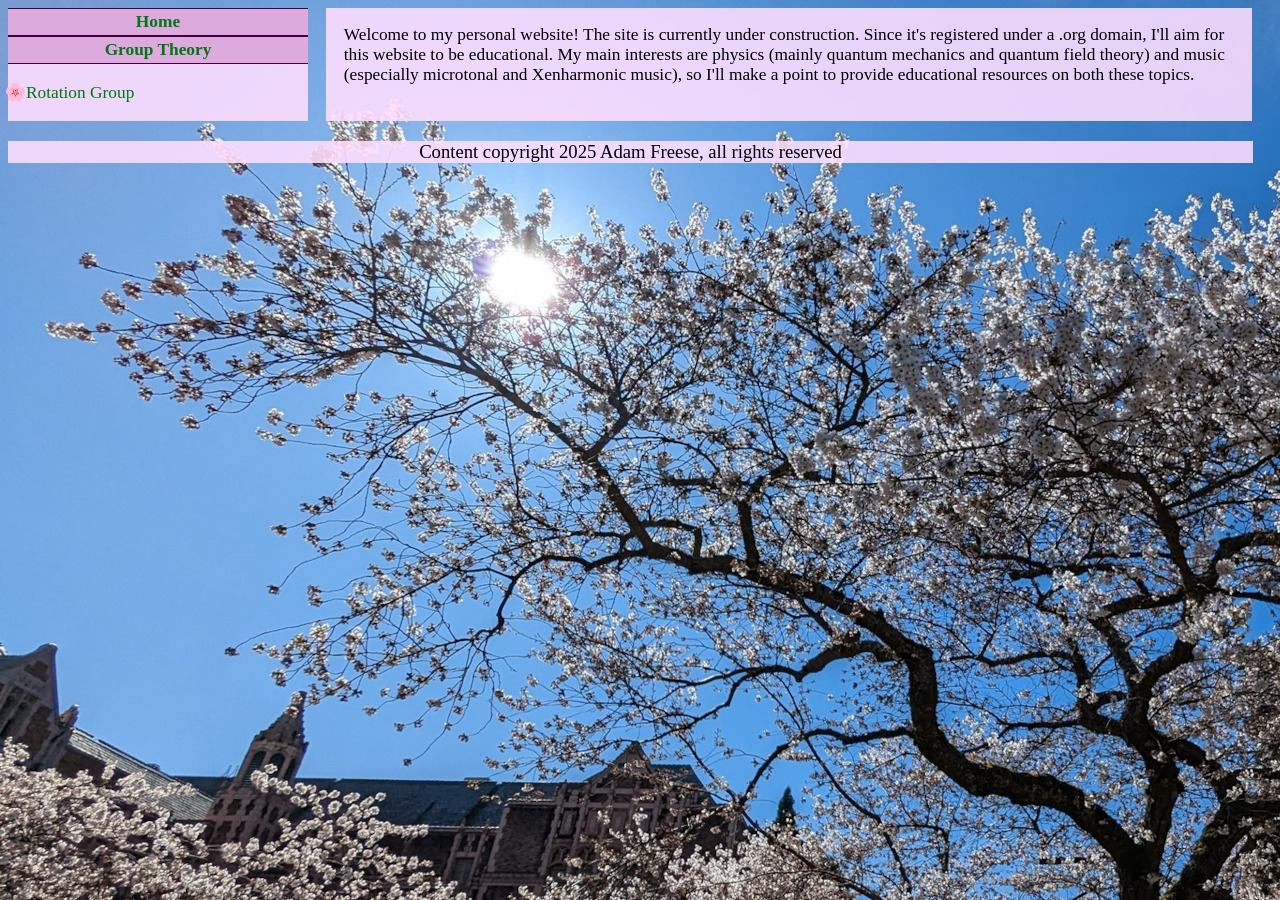
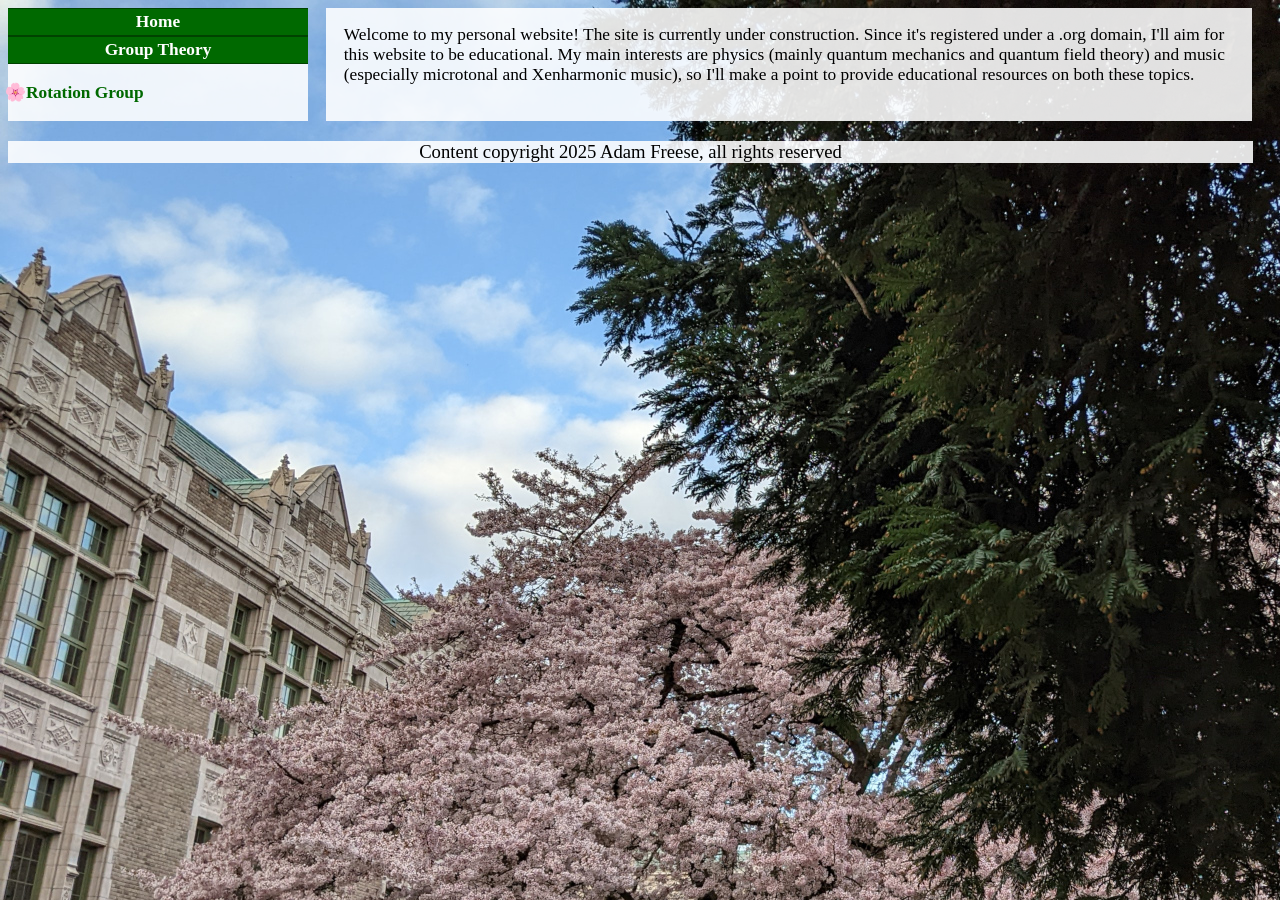
Before and after one commit to adamfreese/adamfreese.github.io, a Jekyll site: the page built from index.html, in a window 1280 px wide. Built offline with Jekyll 4.4.1, drawn with Linux system fonts in a browser that asks for light colours.

Commit message:
Update style

```diff
--- a/assets/style/sakura.css
+++ b/assets/style/sakura.css
@@ -1,20 +1,21 @@
 /* Global style choices */
 
 body {
-  background-color: #ddffff;
+  background-color: #ffffff;
   background-image: url("sakura.jpg");
   background-attachment: fixed;
-  font-family: serif;
+  font-family: DejaVuSerif, Edwin Roman, serif;
   font-size: 13pt;
 }
 
 a {
-  color: #007711;
+  color: #006900;
+  font-weight: bold;
   text-decoration: none;
 }
 
 a:hover {
-  color: #880088;
+  color: #920092;
   text-decoration: underline;
 }
 
@@ -35,7 +36,7 @@ a:hover {
 .foot {
   float: bottom;
   text-align: center;
-  background-color: rgba(255, 222, 255, 0.88);
+  background-color: rgba(255, 255, 255, 0.88);
   width: 98.5%;
   font-size: 14pt;
 }
@@ -45,7 +46,7 @@ a:hover {
 .navbar  {
   min-width: 300px;
   left: 0%;
-  background-color: rgba(255, 222, 255, 0.88);
+  background-color: rgba(255, 255, 255, 0.88);
   /*flex-grow: 1;*/
 }
 
@@ -57,11 +58,12 @@ a:hover {
 
 a.navheader {
   display: block;
-  background: #ddaadd;
+  background: #006900;
+  color: #ffffff;
   text-align: center;
   padding: 3px 0;
-  border-top:    1px solid #440044;
-  border-bottom: 1px solid #440044;
+  border-top:    1px solid #004200;
+  border-bottom: 1px solid #004200;
   font-weight: bold;
   text-decoration: none;
 }
@@ -69,12 +71,13 @@ a.navheader {
 a:hover.navheader {
   text-decoration: none;
   background: #aaddaa;
+  color: #420042;
 }
 
 /* Content */
 
 .content {
-  background-color: rgba(255, 222, 255, 0.88);
+  background-color: rgba(255, 255, 255, 0.88);
   left:  1.5%;
   right: 17px;
   float: none;
```
Also changed, not shown: assets/style/sakura.jpg.
